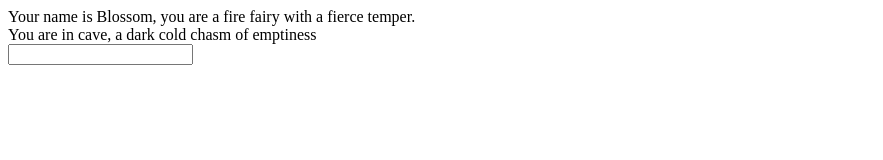
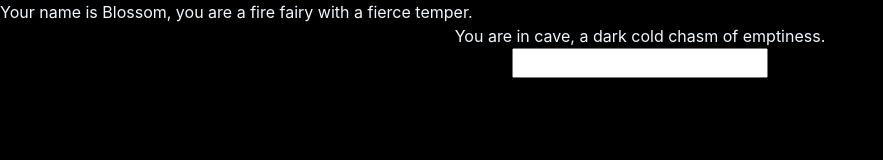
Before and after one commit to Ruuubyy94/AdventureGame, a website: page game.html in a window 1280 px wide. Shown: the whole page, without its empty margins (0-883 px from the left). Drawn offline with nearby package versions, Linux system fonts and the light colour scheme.

Commit message:
added stuff

```diff
--- /dev/null
+++ b/game.css
@@ -0,0 +1,19 @@
+body {
+  background-color: black;
+  color: aliceblue;
+}
+
+#locationBox {
+  display: flex;
+  justify-content: center;
+}
+
+form {
+  display: flex;
+  justify-content: center;
+}
+
+#descriptionBox {
+  display: flex;
+  justify-content: center;
+}
--- a/game.html
+++ b/game.html
@@ -4,13 +4,24 @@
     <meta charset="UTF-8" />
     <meta http-equiv="X-UA-Compatible" content="IE=edge" />
     <meta name="viewport" content="width=device-width, initial-scale=1.0" />
-    <title>Document</title>
+    <title>Adventure Game</title>
+    <link
+      rel="stylesheet"
+      href="https://cdn.jsdelivr.net/npm/bootstrap@4.3.1/dist/css/bootstrap.min.css"
+      integrity="sha384-ggOyR0iXCbMQv3Xipma34MD+dH/1fQ784/j6cY/iJTQUOhcWr7x9JvoRxT2MZw1T"
+      crossorigin="anonymous"
+    />
+
+    <link rel="stylesheet" href="game.css" />
   </head>
   <body>
-    <div id="descriptionBox"></div>
-    <div id="locationBox"></div>
-    <div id="ui"></div>
-    <input type="text" />
+    <div class="row">
+      <div id="descriptionBox" class="col-12"></div>
+      <div id="locationBox" class="col-12"></div>
+    </div>
+    <form>
+      <input type="text" name="name" id="ui" />
+    </form>
     <script src="game.js"></script>
   </body>
 </html>
--- a/game.js
+++ b/game.js
@@ -9,12 +9,12 @@ class Location {
   }
 
   move(direction) {
-    console.log(direction, this.linkedLocations[direction]);
+    direction, this.linkedLocations[direction];
     if (direction in this.linkedLocations) {
       return this.linkedLocations[direction];
     } else {
       alert("You can't go that way");
-      return this;
+      // return this;
     }
   }
 
@@ -51,17 +51,17 @@ class Enemy extends Character {
 
 // locations
 
-const Cave = new Location(
-  "cave",
-  "a dark cold chasm of emptiness",
-  "left",
-  "right"
-);
+const Cave = new Location("cave", "a dark cold chasm of emptiness.");
 const Clearing = new Location(
   "clearing",
   "a beautiful open meadow filled with wild flowers"
 );
 const Forest = new Location("forest", "a dense maze of thick firs");
+
+Cave.linkLocation("left", Clearing);
+Cave.linkLocation("right", Forest);
+Clearing.linkLocation("back", Cave);
+Forest.linkLocation("back", Cave);
 
 // characters
 
@@ -82,24 +82,14 @@ descriptionBox.innerHTML = Blossom.describe();
 function displayLocationInfo(location) {
   document.getElementById("locationBox").innerHTML =
     location.describeLocation();
-  document.getElementById("ui").focus();
+  document.getElementById("locationBox").focus();
 }
-
-function startGame() {
-  currentLocation = Cave;
-  displayLocationInfo(currentLocation);
-}
-
-Cave.linkLocation("left", Clearing);
-Cave.linkLocation("right", Forest);
-Clearing.linkLocation("back", Cave);
-Forest.linkLocation("back", Cave);
 
 document.addEventListener("keydown", function (event) {
   if (event.key === "Enter") {
     command = document.getElementById("ui").value;
     const directions = ["left", "right", "back"];
-  }
+
     if (directions.includes(command.toLowerCase())) {
       currentLocation = currentLocation.move(command);
       displayLocationInfo(currentLocation);
@@ -107,6 +97,18 @@ document.addEventListener("keydown", function (event) {
       document.getElementById("ui").value = "";
       alert("that is not a valid comment, please try again");
     }
+  }
 });
 
+function displayLocationInfo(location) {
+  document.getElementById("locationBox").innerHTML =
+    location.describeLocation();
+  document.getElementById("locationBox").focus();
+}
+
+function startGame() {
+  currentLocation = Cave;
+  displayLocationInfo(currentLocation);
+  document.getElementById("descriptionBox").style.display = "block";
+}
 startGame();
```
Lines whose indentation alone changed are shown as unchanged.
